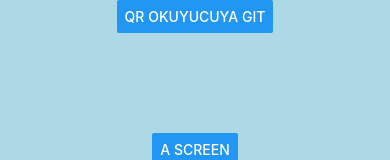
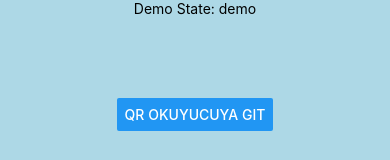
Before and after one commit to aysenurpak/arken-rn-demo, a React Native app: screen /ToDo in a window 390 px wide. Shown: the top 160 px of the page. Built offline with nearby package versions, Linux system fonts and the light colour scheme; no server answers.

Commit message:
context yapısı

```diff
--- a/package.json
+++ b/package.json
@@ -10,6 +10,7 @@
     "test": "jest"
   },
   "dependencies": {
+    "@react-native-async-storage/async-storage": "^2.2.0",
     "@react-native/new-app-screen": "0.81.0",
     "@react-navigation/bottom-tabs": "^7.4.6",
     "@react-navigation/native": "^7.1.17",
--- a/src/App.jsx
+++ b/src/App.jsx
@@ -8,11 +8,13 @@ import BScreen from "./screens/BScreen";
 import CScreen from "./screens/CScreen";
 import MovieApp from './screens/MovieApp/MovieApp';
 import DetailScreen from "./screens/MovieApp/DetailScreen";
+import { DemoProvider } from "./hooks/useDemo";
 
 const Stack = createNativeStackNavigator();
 
 const App = () => {
   return (
+    <DemoProvider>
       <NavigationContainer>
         <Stack.Navigator>
           <Stack.Screen options={{headerShown: false}} name="ToDo" component={ToDoScreen} />
@@ -24,6 +26,7 @@ const App = () => {
           <Stack.Screen options={{headerShown: false}} name="DetailScreen" component={DetailScreen} />
         </Stack.Navigator>
       </NavigationContainer>
+    </DemoProvider>
   );
 };
 
--- /dev/null
+++ b/src/hooks/useDemo.jsx
@@ -0,0 +1,33 @@
+import AsyncStorage from "@react-native-async-storage/async-storage";
+import { createContext, useContext, useEffect, useState } from "react";
+
+const DemoContext = createContext();
+
+const DemoProvider = ({children}) => {
+    const [demoState, setDemoState] = useState("demo");
+
+    useEffect(() => {
+        const loadDemoState = async () => {
+            try {
+                await AsyncStorage.setItem("demoState", demoState);
+            } catch (error) {
+                console.error("Failed to load demo state:", error);
+            }
+        }
+
+        loadDemoState();
+    }, [demoState]);
+
+    return (
+        <DemoContext.Provider value={{ demoState: demoState, setDemoState: setDemoState }}>
+            {children}
+        </DemoContext.Provider>
+    )
+}
+
+const useDemo = () => {
+    return useContext(DemoContext);
+}
+
+export { DemoProvider };
+export default useDemo;
--- a/src/screens/AScreen.jsx
+++ b/src/screens/AScreen.jsx
@@ -1,12 +1,35 @@
 import { SafeAreaView } from "react-native-safe-area-context";
 import { Text, StyleSheet } from "react-native";
+import { useNavigation } from "@react-navigation/native";
+import { useEffect, useState } from "react";
+import AsyncStorage from "@react-native-async-storage/async-storage";
 
 const AScreen = () => {
+  const navigation = useNavigation();
+  const [demoState, setDemoState] = useState();
+
+  useEffect(() => {
+    const fetchDemo = async () => {
+      try {
+
+        await AsyncStorage.getItem("demoState").then(value => {
+          setDemoState(value);
+        });
+      } catch (error) {
+        console.error("Error in AScreen:", error);
+      }
+    }
+
+    fetchDemo();
+  }, []);
+
   return (
-  <SafeAreaView style= {StyleSheet.container}>
-    <Text>A Screen</Text>
+    <SafeAreaView style= {StyleSheet.container}>
+    <Text onPress={() => navigation.goBack()}>A Screen</Text>
+    <Text>Demo State: {demoState}</Text>
     </SafeAreaView>
     );
 
 }
+
 export default AScreen;
--- a/src/screens/MovieApp/MovieApp.jsx
+++ b/src/screens/MovieApp/MovieApp.jsx
@@ -7,6 +7,7 @@ import { StatusBar } from 'react-native';
 import { HomeIcon, Search } from 'lucide-react-native';
 import { createNativeStackNavigator } from '@react-navigation/native-stack';
 import DetailScreen from './DetailScreen';
+import useDemo from '../../hooks/useDemo';
 
 const Tab = createBottomTabNavigator();
 const TabStack = createNativeStackNavigator();
@@ -21,6 +22,8 @@ const MovieTabStack = () => {
 };
 
 const MovieApp = () => {
+    const {demoState} = useDemo();
+    console.log("Demo State from MovieApp:", demoState);
     return (
         <>
             <StatusBar barStyle="light-content"/>
--- a/src/screens/ToDoScreen.jsx
+++ b/src/screens/ToDoScreen.jsx
@@ -12,6 +12,7 @@ import SIZE from '../constants/theme';
 import { PlusSquare } from 'lucide-react-native';
 import COLORS from '../constants/color';
 import { useNavigation } from '@react-navigation/native';
+import useDemo from '../hooks/useDemo';
 
 function ToDoScreen() {
   const navigation = useNavigation();
@@ -23,6 +24,7 @@ function ToDoScreen() {
   const [subTaskModalVisible, setSubTaskModalVisible] = useState(false);
   const [currentTodoForSubTask, setCurrentTodoForSubTask] = useState(null);
   const [subTaskText, setSubTaskText] = useState("");
+  const {demoState, setDemoState} = useDemo();
 
   const nextStatus = (status) => {
     switch (status) {
@@ -262,6 +264,11 @@ function ToDoScreen() {
       </Modal>
 
       <SafeAreaView style={styles.container}>
+        <Pressable onPress={() => {
+          setDemoState(demoState === "demo" ? "updated demo" : "demo");
+        }}>
+          <Text>Demo State: {demoState}</Text>
+        </Pressable>
 
         <Button title='QR Okuyucuya git' onPress={() => {
           navigation.navigate('QRScanner');
```
Also changed, not shown: 3 other files (tests, documents, lock files or other folders). Lines whose indentation alone changed are shown as unchanged.
